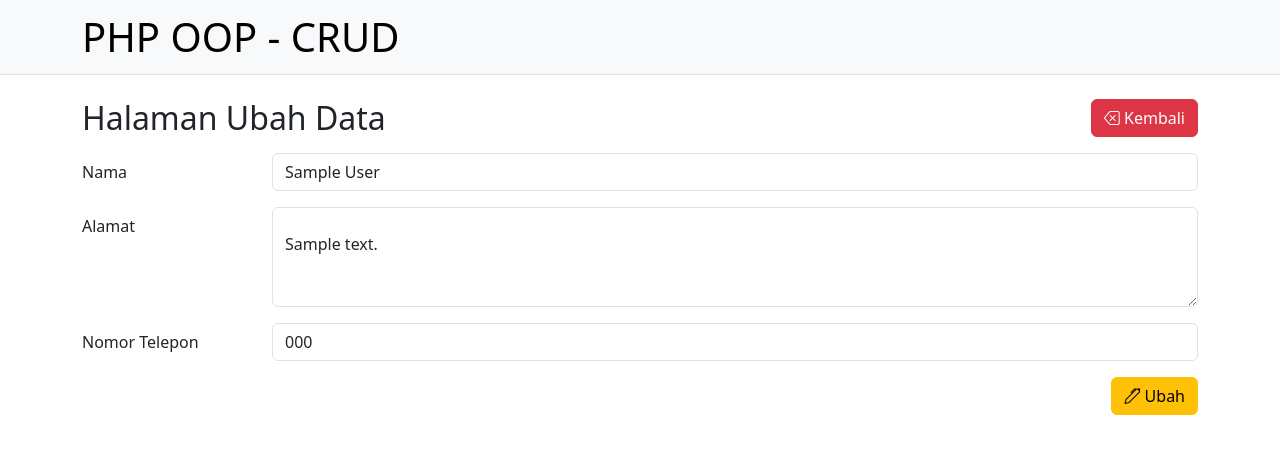
After one commit to nurIbnuu/php-oop-crud, a PHP site: page /ubah.php?id=1 in a window 1280 px wide. The commit adds this page. Shown: the top 454 px of the page. Run offline with PHP 8.4, Linux system fonts and the light colour scheme; tables that the repository leaves empty or names only in its code hold one stand-in row (values such as "Sample post"); data that the repository does not hold is empty.

Commit message:
Edit Data (Update)

```diff
--- a/oop-crud/src/database.php
+++ b/oop-crud/src/database.php
@@ -2,6 +2,7 @@
 
   class Database
   {
+
     // Property
     public  $hostname = 'mysql_database',
             $username = 'root',
@@ -18,6 +19,7 @@
       mysqli_select_db($this->connect, $this->database);
     }
 
+
     // Method Wajib
     public function tampilData()
     {
@@ -27,4 +29,24 @@
 
       return $rows;
     }
+
+    public function tambahData(string $nama, string $alamat, string $no_hp)
+    {
+      mysqli_query($this->connect, "INSERT INTO user VALUES (NULL, '$nama', '$alamat', '$no_hp')");
+    }
+
+    public function ubahData($id)
+    {
+      $data = mysqli_query($this->connect, "SELECT * FROM user WHERE id = '$id'");
+
+      $rows = mysqli_fetch_all($data, MYSQLI_ASSOC);
+
+      return $rows;
+    }
+
+    public function ubahData1($id, $nama, $alamat, $no_hp)
+    {
+      mysqli_query($this->connect, "UPDATE user
+      SET nama = '$nama', alamat = '$alamat', no_hp = '$no_hp' WHERE id = '$id'");
+    }
   }
--- /dev/null
+++ b/oop-crud/src/ubah.php
@@ -0,0 +1,93 @@
+<?php
+
+  include 'database.php';
+
+  $db = new Database();
+
+  $data_data = $db->ubahData($_GET['id']);
+?>
+
+<!DOCTYPE html>
+<html lang="en">
+<head>
+  <meta charset="UTF-8">
+  <meta name="viewport" content="width=device-width, initial-scale=1.0">
+  <!-- Connect Bootstrap -->
+  <link href="https://cdn.jsdelivr.net/npm/bootstrap@5.3.3/dist/css/bootstrap.min.css" rel="stylesheet" integrity="sha384-QWTKZyjpPEjISv5WaRU9OFeRpok6YctnYmDr5pNlyT2bRjXh0JMhjY6hW+ALEwIH" crossorigin="anonymous">
+
+  <!-- Connect Bootstrap Icons -->
+  <link rel="stylesheet" href="https://cdn.jsdelivr.net/npm/bootstrap-icons@1.11.3/font/bootstrap-icons.min.css">
+
+  <title>PHP OOP - CRUD</title>
+</head>
+<body>
+
+    <!-- Heading -->
+    <nav class="navbar bg-body-tertiary border-bottom mb-4">
+      <div class="container">
+        <span class="navbar-brand mb-0 h1 fs-1">
+          PHP OOP - CRUD
+        </span>
+      </div>
+    </nav>
+
+    <div class="container">
+
+      <div class="row mt-2 mb-2">
+        <div class="col">
+          <h2>Halaman Ubah Data</h2>
+        </div>
+        <div class="col text-end">
+          <!-- Tambah Data -->
+          <a class="btn btn-danger" href="index.php" role="button">
+            <i class="bi bi-backspace"></i>
+            Kembali
+          </a>
+        </div>
+      </div>
+
+      <!-- Form -->
+      <form action="proses.php?aksi=ubah" method="post">
+
+        <?php foreach($data_data as $data) : ?>
+          <input type="hidden" name="id" value="<?= $data['id']; ?>">
+
+          <div class="mb-3 row">
+            <label for="nama" class="col-sm-2 col-form-label">Nama</label>
+            <div class="col-sm-10">
+              <input type="text" class="form-control" id="nama" name="nama" value="<?= $data['nama']; ?>">
+            </div>
+          </div>
+
+          <div class="mb-3 row">
+            <label for="alamat" class="col-sm-2 col-form-label">Alamat</label>
+            <div class="col-sm-10">
+              <div class="form-floating">
+                <textarea class="form-control" placeholder="Leave a comment here" id="alamat" name="alamat" style="height: 100px"><?= $data['alamat']; ?></textarea>
+              </div>
+            </div>
+          </div>
+
+          <div class="mb-3 row">
+            <label for="no_hp" class="col-sm-2 col-form-label">Nomor Telepon</label>
+            <div class="col-sm-10">
+              <input type="text" class="form-control" id="no_hp" name="no_hp" value="<?= $data['no_hp']; ?>">
+            </div>
+          </div>
+        <?php endforeach; ?>
+
+          <div class="row">
+            <div class="col text-end">
+              <button type="submit" class="btn btn-warning">
+                <i class="bi bi-pen"></i>
+                Ubah
+              </button>
+            </div>
+          </div>
+
+      </form>
+
+    </div>
+
+</body>
+</html>
```
Also changed, not shown: oop-crud/src/index.php (+34 -6 lines), oop-crud/src/proses.php (added, +19 -0 lines), oop-crud/src/tambah.php (added, +80 -0 lines).
